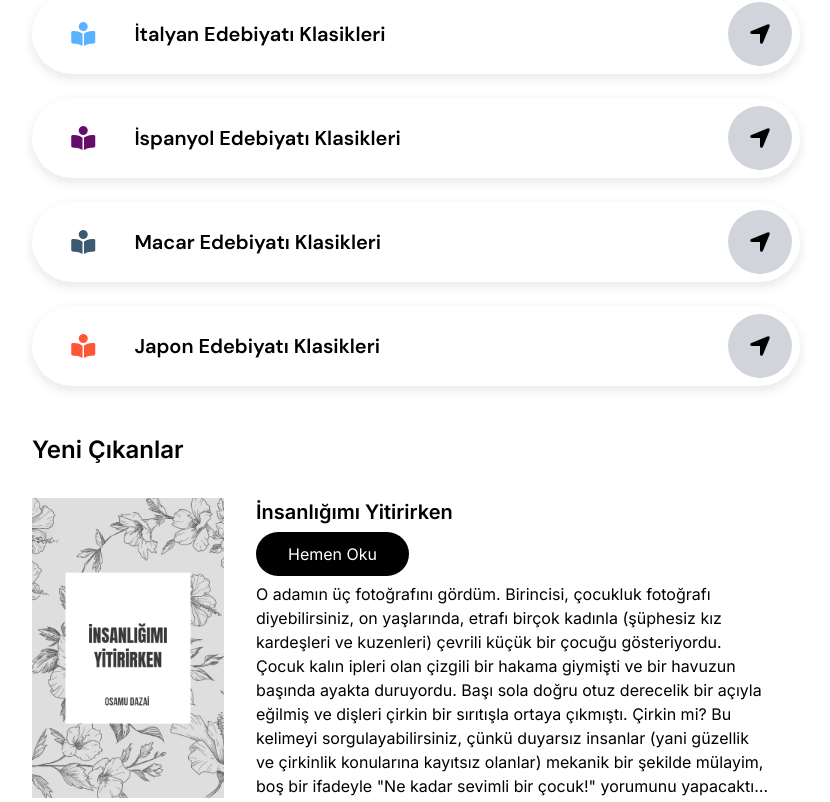
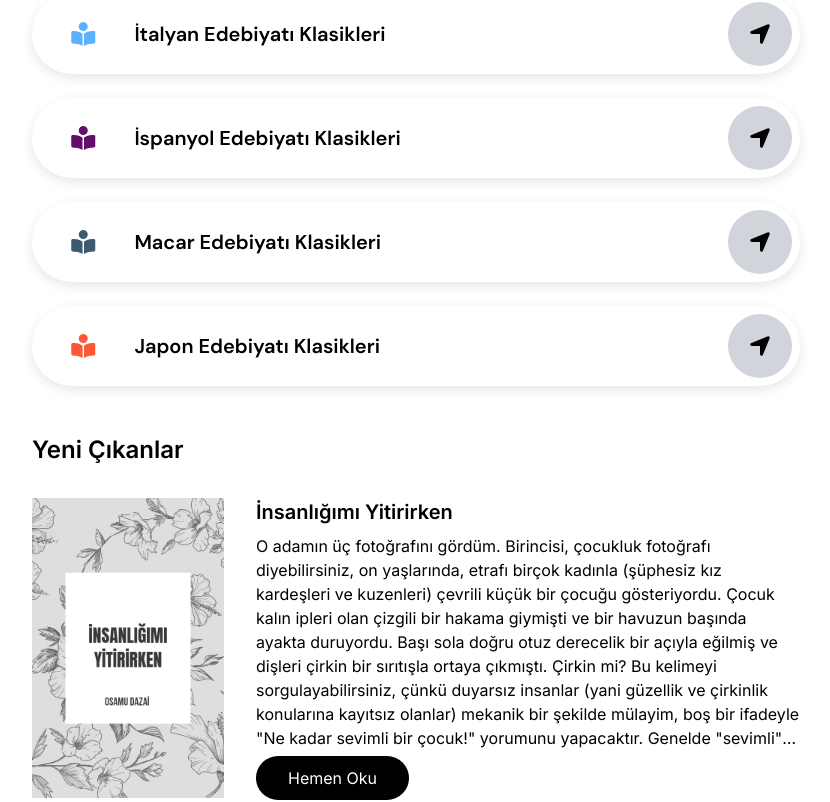
Before and after one commit to emirkrhan/link-classic, a React (Create React App) app: page / in a window 1280 px wide. Shown: the part 1758-2560 px from the top of the page, without its empty margins (224-1054 px from the left). Built offline with nearby package versions, Linux system fonts and the light colour scheme.

Commit message:
new section added

```diff
--- a/src/pages/Home.js
+++ b/src/pages/Home.js
@@ -294,11 +294,11 @@ function Home() {
             <div className='w-full h-auto px-8 font-semibold text-xl max-sm:text-base'>
               İnsanlığımı Yitirirken
             </div>
+            <div className='w-full pl-8 line-clamp-[9] max-sm:line-clamp-[5] max-sm:text-xs mt-2'>O adamın üç fotoğrafını gördüm. Birincisi, çocukluk fotoğrafı diyebilirsiniz, on yaşlarında, etrafı birçok kadınla (şüphesiz kız kardeşleri ve kuzenleri) çevrili küçük bir çocuğu gösteriyordu. Çocuk kalın ipleri olan çizgili bir hakama giymişti ve bir havuzun başında ayakta duruyordu. Başı sola doğru otuz derecelik bir açıyla eğilmiş ve dişleri çirkin bir sırıtışla ortaya çıkmıştı. Çirkin mi? Bu kelimeyi sorgulayabilirsiniz, çünkü duyarsız insanlar (yani güzellik ve çirkinlik konularına kayıtsız olanlar) mekanik bir şekilde mülayim, boş bir ifadeyle "Ne kadar sevimli bir çocuk!" yorumunu yapacaktır.
+              Genelde "sevimli" olarak adlandırılan şeyin bu çocuğun yüzünde, ona edilen iltifata bir nebze anlam katacak kadar mevcut olduğu doğrudur. Ancak, güzelliği neyin oluşturduğuna dair en ufak bir maruziyeti olan herhangi birinin, fotoğrafı eline tırmanan bir tırtılı kovar gibi bir kenara fırlatacağını ve derin bir tiksintiyle "Ne korkunç bir çocuk!" diye mırıldanacağını düşünüyorum.
+            </div>
             <div className='w-full pt-4 pb-2 px-8'>
               <a href="https://www.wattpad.com/story/361933106-i̇nsanlığımı-yitirirken" className='py-3 px-8 bg-black rounded-full text-white'>Hemen Oku</a>
-            </div>
-            <div className='w-full px-8 line-clamp-[9] max-sm:line-clamp-[5] max-sm:text-sm mt-2'>O adamın üç fotoğrafını gördüm. Birincisi, çocukluk fotoğrafı diyebilirsiniz, on yaşlarında, etrafı birçok kadınla (şüphesiz kız kardeşleri ve kuzenleri) çevrili küçük bir çocuğu gösteriyordu. Çocuk kalın ipleri olan çizgili bir hakama giymişti ve bir havuzun başında ayakta duruyordu. Başı sola doğru otuz derecelik bir açıyla eğilmiş ve dişleri çirkin bir sırıtışla ortaya çıkmıştı. Çirkin mi? Bu kelimeyi sorgulayabilirsiniz, çünkü duyarsız insanlar (yani güzellik ve çirkinlik konularına kayıtsız olanlar) mekanik bir şekilde mülayim, boş bir ifadeyle "Ne kadar sevimli bir çocuk!" yorumunu yapacaktır.
-              Genelde "sevimli" olarak adlandırılan şeyin bu çocuğun yüzünde, ona edilen iltifata bir nebze anlam katacak kadar mevcut olduğu doğrudur. Ancak, güzelliği neyin oluşturduğuna dair en ufak bir maruziyeti olan herhangi birinin, fotoğrafı eline tırmanan bir tırtılı kovar gibi bir kenara fırlatacağını ve derin bir tiksintiyle "Ne korkunç bir çocuk!" diye mırıldanacağını düşünüyorum.
             </div>
           </div>
 
```
